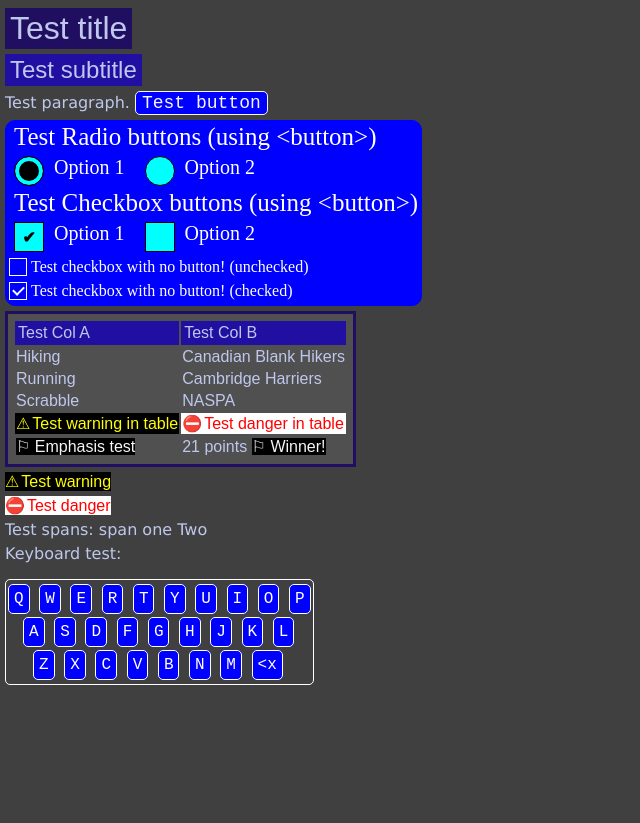
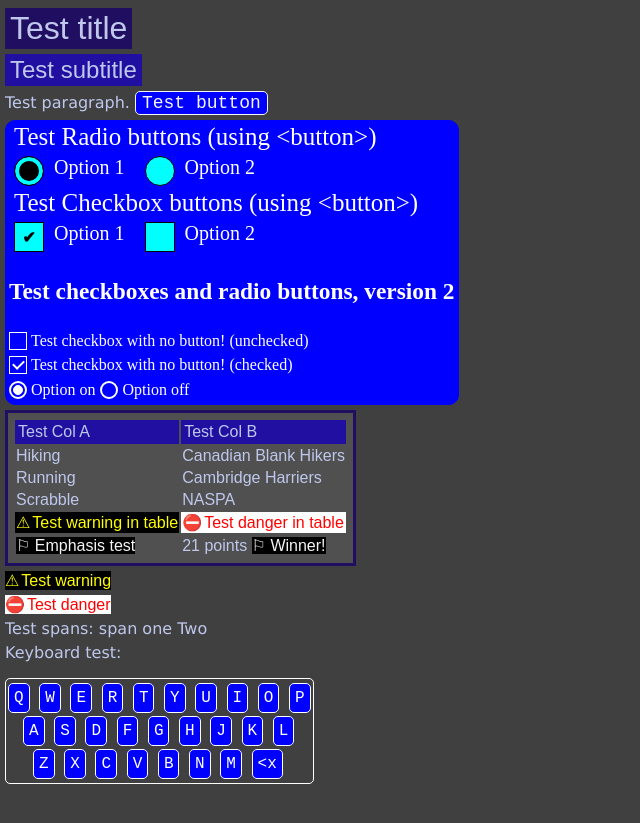
Before and after one commit to TileRunner/tilerunner.github.io, a Jekyll site: the page testtrcss.html, which Jekyll copies as it is, in a window 1280 px wide. Shown: the top 823 px of the page, without its empty margins (0-640 px from the left). Built offline with Jekyll 4.4.1, drawn with Linux system fonts in a browser that asks for light colours.

Commit message:
Radio buttons version 2
Not so big, no cyan. Stick to blue and white.

```diff
--- a/testtrcss.html
+++ b/testtrcss.html
@@ -25,8 +25,13 @@
             <span class="trOptionsCheckboxLabel">Option 1</span>
             <button class="trOptionsCheckboxOff"></button>
             <span class="trOptionsCheckboxLabel">Option 2</span>
-            <div class="trCheckbox"><label>Test checkbox with no button! (unchecked)</label></div>
-            <div class="trCheckbox On"><label>Test checkbox with no button! (checked)</label></div>
+            <div>
+                <h3>Test checkboxes and radio buttons, version 2</h3>
+                <div class="trCheckbox"><label>Test checkbox with no button! (unchecked)</label></div>
+                <div class="trCheckbox On"><label>Test checkbox with no button! (checked)</label></div>
+                <span class="trRadio On"><label>Option on</label></span>
+                <span class="trRadio"><label>Option off</label></span>
+            </div>
         </div>
         <table class="trTable">
             <thead>
--- a/trcss.css
+++ b/trcss.css
@@ -252,7 +252,7 @@
     left: 0px;
     top: 3px;
 }
-/* The check mark (<div className="checkbox On">) */
+/* The check mark (<div className="trCheckbox On">) */
 .trCheckbox.On label::after {
     height: 5px;
     width: 9px;
@@ -262,3 +262,45 @@
     left: 4px;
     top: 7px;
 }
+
+
+
+
+.trRadio {
+    line-height: 24px;
+    font-size: 16px;
+    box-sizing: border-box;
+}
+.trRadio label {
+    cursor: pointer;
+    position: relative;
+    display: inline-block;
+    /* 16px of the radio circle and 6px between it and text*/
+    padding-left: 22px;
+}
+.trRadio label::before,
+.trRadio label::after {
+    position: absolute;
+    content: "";
+    display: inline-block;
+}
+/* The circle */
+.trRadio label::before {
+    height: 14px;
+    width: 14px;
+    border: 2px solid white;
+    border-radius: 50%;
+    background-color: blue;
+    left: 0px;
+    top: 3px;
+}
+/* The circle filler (<div className="trRadio On"> ... use <span> instead of <div> to make them side by side) */
+.trRadio.On label::after {
+    height: 8px;
+    width: 8px;
+    border: 1px solid white;
+    border-radius: 50%;
+    background-color: white;
+    left: 4px;
+    top: 7px;
+}
```
